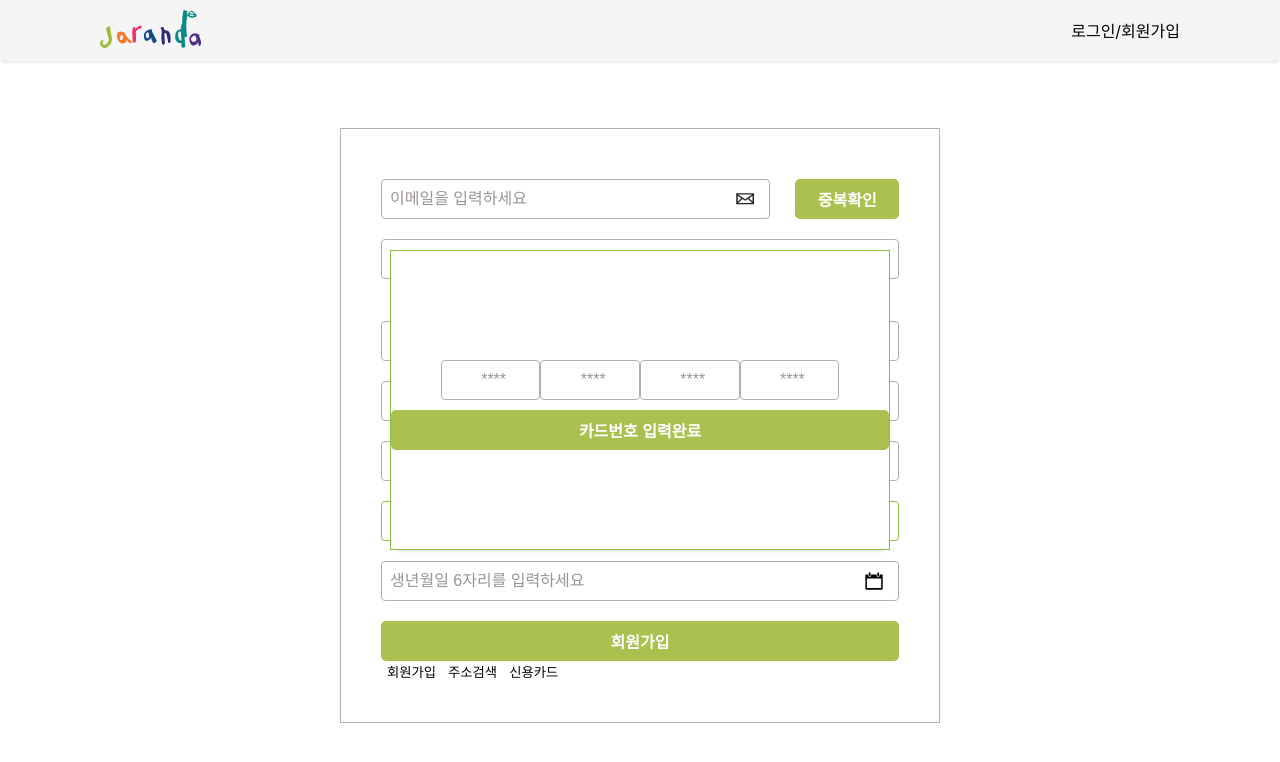
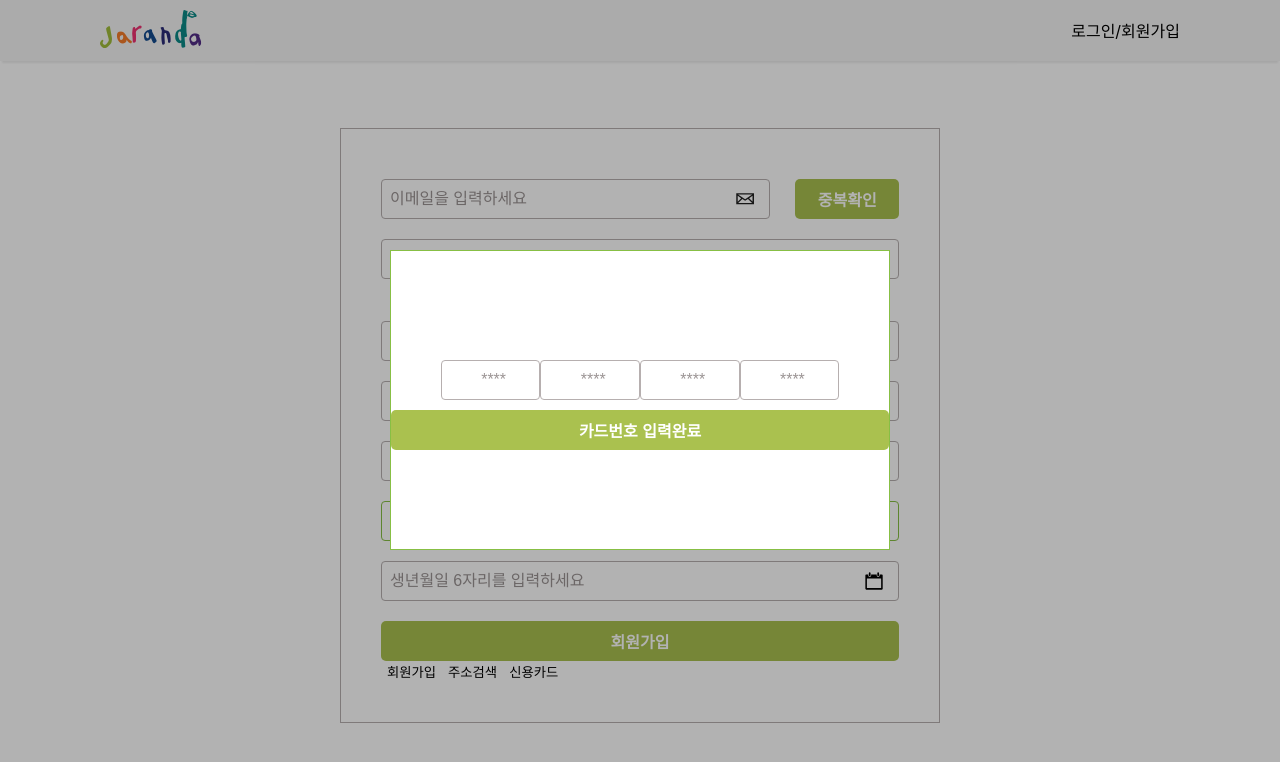
Before and after one commit to skawnkk/FOB_Jaranda, a React (Create React App) app: page /signup in a window 1280 px wide. Both pictures are taken after a click on the element "번호입력". Shown: the top 762 px of the page. Built offline with nearby package versions, Linux system fonts and the light colour scheme.

Commit message:
[#12] refactor : 모달창 리팩토링

```diff
--- a/src/Components/common/Modal/Modal.js
+++ b/src/Components/common/Modal/Modal.js
@@ -1,67 +1,12 @@
 import React from "react";
 import ModalPortal from "./ModalPortal";
-import ModalContents from "./ModalContents";
-import Button from "../Button";
-import styled from "styled-components";
 
-const Modal = (props) => {
-  const {
-    isOpen,
-    toggleModal,
-    modalType,
-    title,
-    content,
-    closeButton = "false",
-    submitButton = "false",
-    onSelected,
-  } = props;
-
-  const setTitleContent = () => {
-    return (
-      <ContentContainer>
-        <Title>{title}</Title>
-        <Content>{content}</Content>
-      </ContentContainer>
-    );
-  };
-
-  const setButton = () => {
-    //true,false값 수정필요
-    if (submitButton === "true") {
-      return <Button type="submit" width="30%" value="등록" onClick={toggleModal}></Button>;
-    }
-    if (closeButton === "true") {
-      return <Button width="30%" value="닫기" onClick={toggleModal}></Button>;
-    }
-  };
-
+const Modal = ({ isOpen, toggleModal, children }) => {
   return (
     <div id="modalDom">
-      {isOpen && (
-        <ModalPortal toggleModal={toggleModal}>
-          {setTitleContent()}
-          <ModalContents modalType={modalType} toggleModal={toggleModal} onSelected={onSelected} />
-          {setButton()}
-        </ModalPortal>
-      )}
+      {isOpen && <ModalPortal toggleModal={toggleModal}> {children}</ModalPortal>}
     </div>
   );
 };
 
-const ContentContainer = styled.div`
-  ${({ theme }) => theme.flexSet("center", "center", "column")}
-  margin-bottom: 20px;
-`;
-
-const Title = styled.div`
-  font-weight: 700;
-  font-size: 1.2rem;
-  margin-bottom: 20px;
-`;
-const Content = styled.div`
-  font-size: 1rem;
-  padding: 10px;
-  width: 80%;
-`;
-
 export default Modal;
--- a/src/Components/common/Modal/ModalContents.js
+++ /dev/null
@@ -1,23 +0,0 @@
-import React from "react";
-import SignupModal from "../../SignupModal";
-import AddressModal from "../../AddressModal";
-import CreditModal from "../../CreditModal";
-
-const ModalContents = ({ modalType, toggleModal, onSelected }) => {
-  const selectModalView = (type) => {
-    switch (type) {
-      case "success":
-        return <SignupModal />;
-      case "address":
-        return <AddressModal toggleModal={toggleModal} onSelected={onSelected} />;
-      case "credit":
-        return <CreditModal onSelected={onSelected} />;
-      default:
-        return null;
-    }
-  };
-
-  return <>{selectModalView(modalType)}</>;
-};
-
-export default ModalContents;
--- a/src/Components/common/Modal/ModalPortal.js
+++ b/src/Components/common/Modal/ModalPortal.js
@@ -3,16 +3,16 @@ import ReactDOM from "react-dom";
 import styled from "styled-components";
 
 const ModalPortal = ({ toggleModal, children }) => {
-  const dropdownRef = useRef(null);
+  const ref = useRef(null);
   const handleClick = (e) => {
-    if (dropdownRef.current === e.target) {
+    if (ref.current === e.target) {
       toggleModal();
     }
   };
 
   const elRef = document.getElementById("modalDom");
   return ReactDOM.createPortal(
-    <Wrapper ref={dropdownRef} onClick={handleClick}>
+    <Wrapper ref={ref} onClick={handleClick}>
       {children}
     </Wrapper>,
     elRef
@@ -21,17 +21,10 @@ const ModalPortal = ({ toggleModal, children }) => {
 
 const Wrapper = styled.div`
   position: absolute;
-  top: 50%;
-  left: 50%;
-  transform: translate(-50%, -50%);
-
-  width: 500px;
-  height: 300px;
-
-  box-shadow: rgba(0, 0, 0, 0.08) 0 4px 2px -2px;
-  border-radius: 10px;
-  background-color: ${({ theme }) => theme.color.background};
-  border: 1px solid ${({ theme }) => theme.color.green};
+  top: 0;
+  left: 0;
+  width: 100%;
+  height: 100%;
+  background-color: rgba(0, 0, 0, 0.3);
 `;
-
 export default ModalPortal;
--- a/src/Pages/SignUp.js
+++ b/src/Pages/SignUp.js
@@ -2,15 +2,19 @@ import React, { useState, useCallback } from "react";
 import styled from "styled-components";
 import Input from "Components/common/Input";
 import Button from "Components/common/Button";
-import checkIcon from "Assets/svg/check.svg";
 import Modal from "Components/common/Modal/Modal";
 
+import checkIcon from "Assets/svg/check.svg";
 import { ReactComponent as Mail } from "Assets/svg/mail.svg";
 import { ReactComponent as ClosedEye } from "Assets/svg/eye_closed.svg";
 import { ReactComponent as Person } from "Assets/svg/person.svg";
 import { ReactComponent as Map } from "Assets/svg/map.svg";
 import { ReactComponent as Card } from "Assets/svg/card.svg";
 import { ReactComponent as Calendar } from "Assets/svg/calendar.svg";
+
+import SignupModal from "Components/SignupModal";
+import AddressModal from "Components/AddressModal";
+import CreditModal from "Components/CreditModal";
 
 const SignUp = () => {
   const [email, setEmail] = useState("");
@@ -22,7 +26,6 @@ const SignUp = () => {
   const [creditCard, setCreditCard] = useState("");
   const [birthday, setBirthday] = useState("");
   const [isOpen, setIsOpen] = useState(false);
-  const [error, setError] = useState(false);
 
   const [modalType, setModalType] = useState("");
 
@@ -62,19 +65,18 @@ const SignUp = () => {
   }, []);
 
   // 주소, 신용카드 모달 팝업 후 작업
-  const onSelectedAddress = (address) => {
-    setAddress(address);
-  };
-
   // const onChangeAddress = useCallback((e) => {
   //   setAddress(e.target.value);
   // }, []);
+  const setAddressValue = (address) => {
+    setAddress(address);
+  };
 
   const onChangeDetailAddress = useCallback((e) => {
     setDetailAddress(e.target.value);
   }, []);
 
-  const onSelectedCreditcard = (cardNumber) => {
+  const setCardValue = (cardNumber) => {
     setCreditCard(cardNumber);
   };
 
@@ -194,12 +196,15 @@ const SignUp = () => {
         <button onClick={() => toggleModal("address")}>주소검색</button>
         <button onClick={() => toggleModal("credit")}>신용카드</button>
 
-        <Modal
-          isOpen={isOpen}
-          toggleModal={toggleModal}
-          modalType={modalType}
-          onSelected={modalType === "address" ? onSelectedAddress : onSelectedCreditcard}
-        />
+        <Modal isOpen={isOpen} toggleModal={toggleModal}>
+          <>
+            {modalType === "success" && <SignupModal />}
+            {modalType === "address" && (
+              <AddressModal toggleModal={toggleModal} onSelected={setAddressValue} />
+            )}
+            {modalType === "credit" && <CreditModal onSelected={setCardValue} />}
+          </>
+        </Modal>
       </Form>
     </Wrapper>
   );
```
Also changed, not shown: src/Components/common/Modal/ModalTypeView.js (deleted, +0 -20 lines), src/Utils/customDesignModal.js (added, +35 -0 lines).
